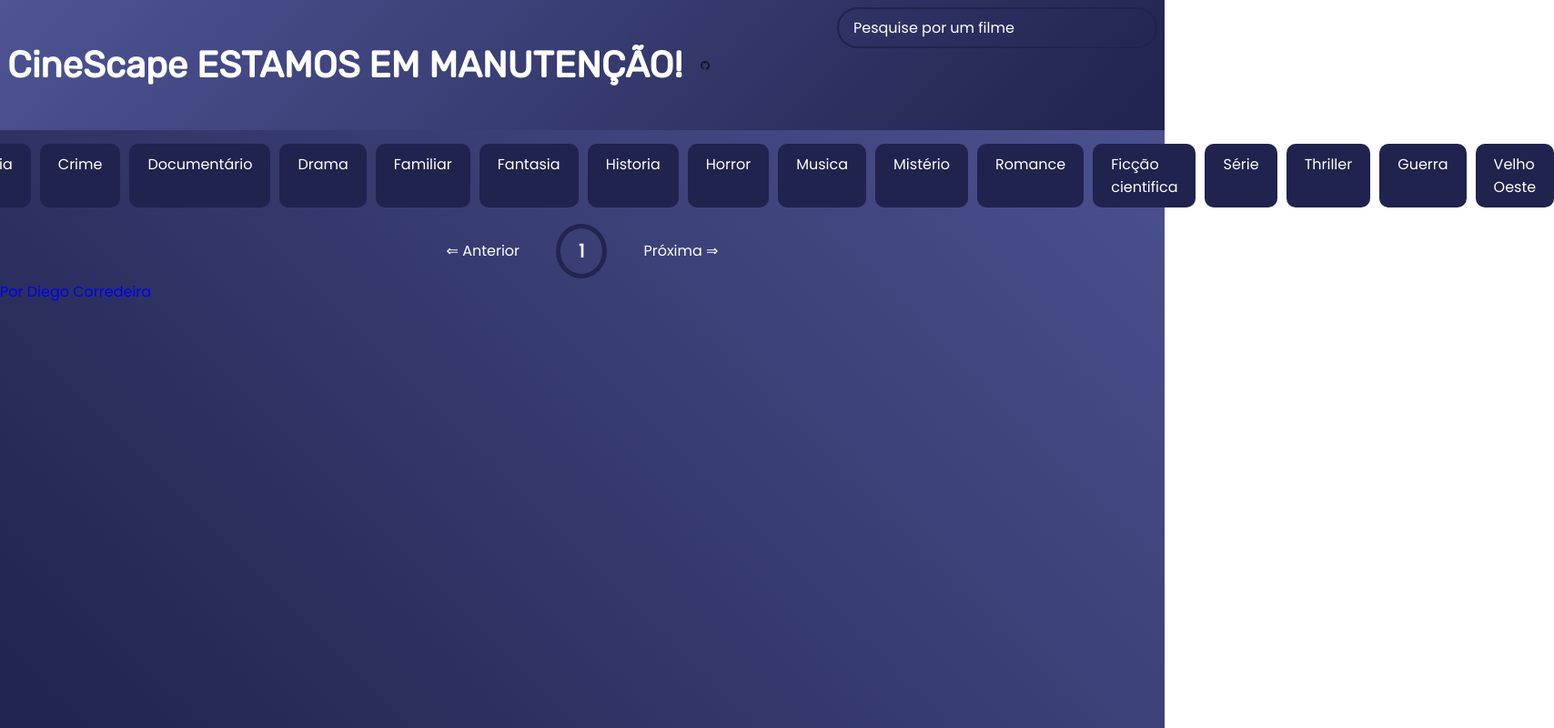
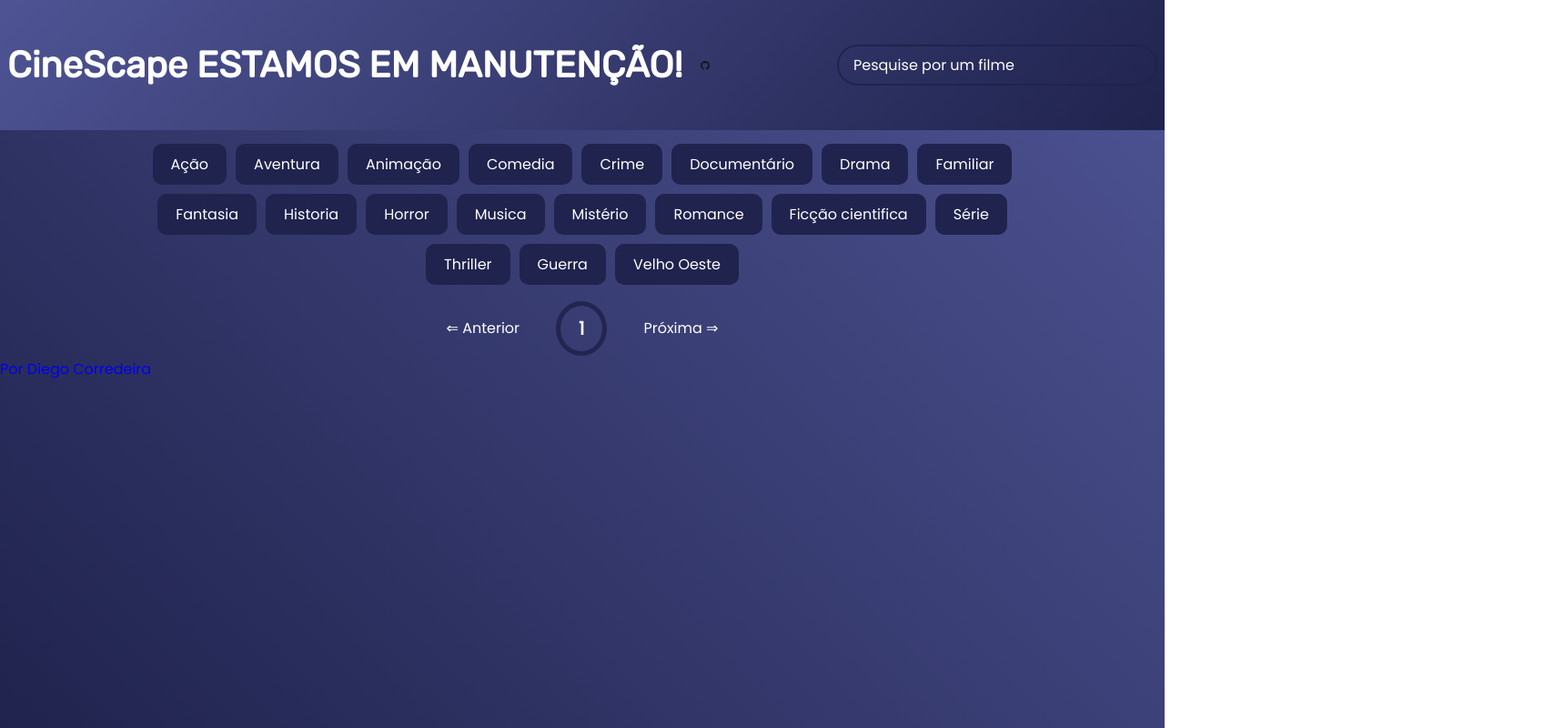
Before and after one commit to DiegoCorredeira/filmes_projeto, a website: page index.html in a window 1280 px wide. Shown: the whole page at 91% size, 1708 px wide, since content can reach past the window. Drawn offline with Linux system fonts and the light colour scheme; no server answers.

Commit message:
Corrigindo erros de digitação.

```diff
--- a/assets/css/styles.css
+++ b/assets/css/styles.css
@@ -28,7 +28,7 @@
   padding: 0.5rem;
   display: flex;
   flex-wrap: wrap;
-  aign-items: center;
+  align-items: center;
   justify-content: space-between;
   background: linear-gradient(
     -45deg,
@@ -90,9 +90,9 @@
 }
 #tags{
   display: flex;
-  fw-wrap: wrap;
+  flex-wrap: wrap;
   justify-content: center;
-  aic-content: center;
+  align-content: center;
   margin: 10px auto;
   width: 80%;
 }
```
